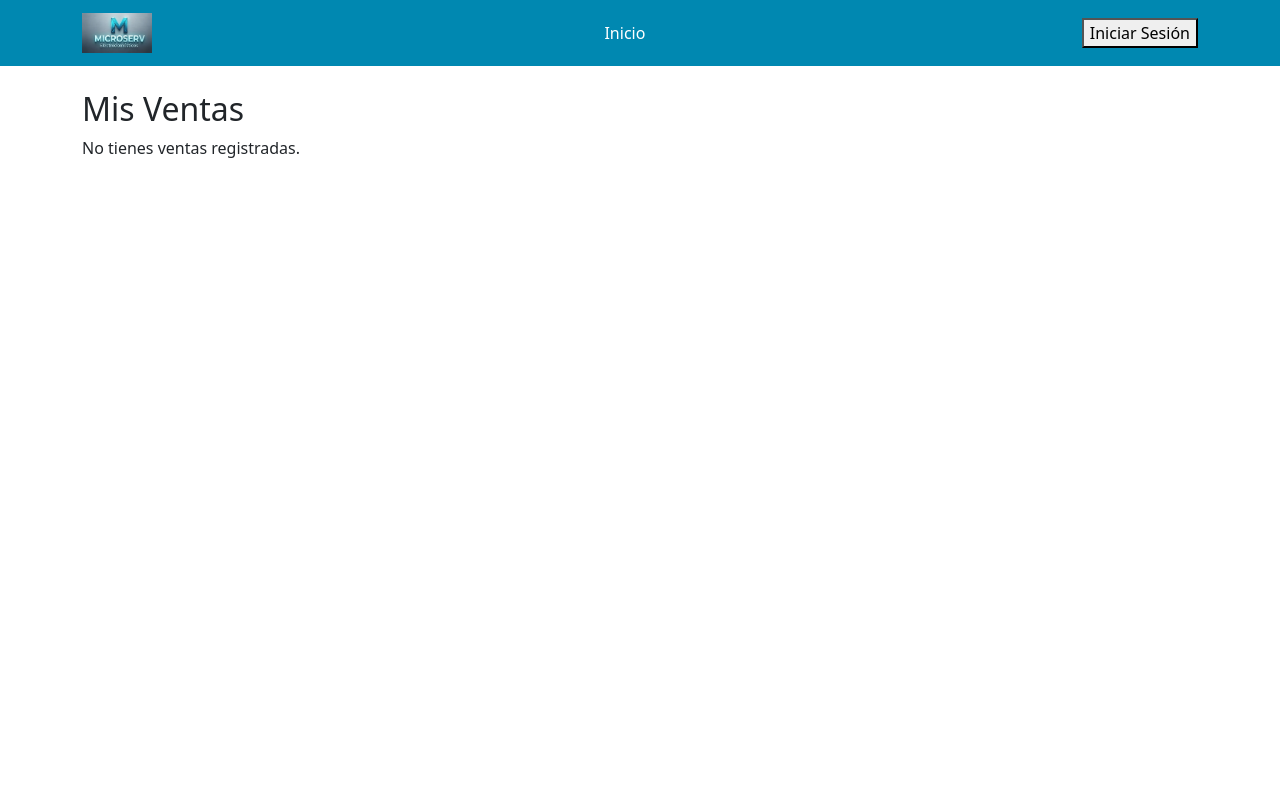
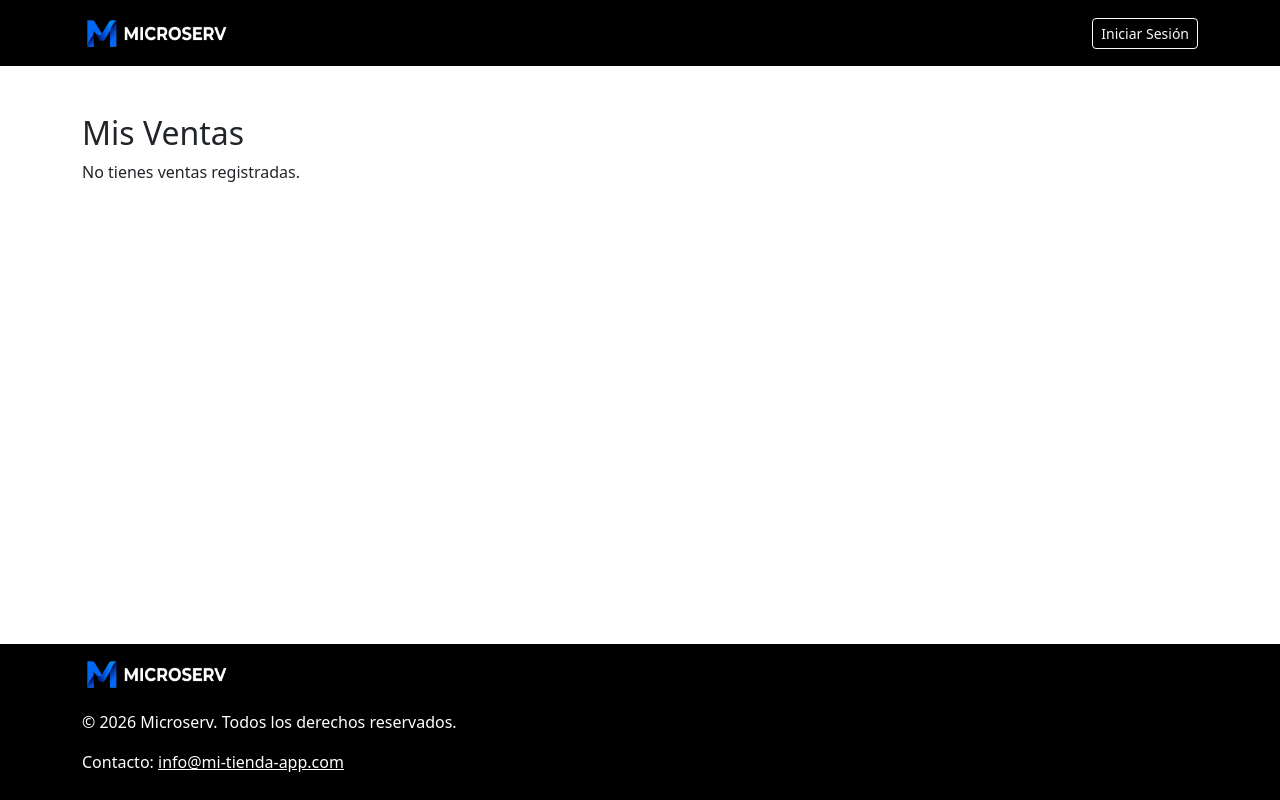
Before and after one commit to Jorgelizarraga94/MicroServ-Front-End-React, a React (Vite) app: page /sales in a window 1280 px wide. Built offline with nearby package versions, Linux system fonts and the light colour scheme.

Commit message:
agregando detalles

```diff
--- a/package.json
+++ b/package.json
@@ -11,6 +11,10 @@
   },
   "dependencies": {
     "@auth0/auth0-react": "^2.22.0",
+    "@emotion/react": "^11.14.0",
+    "@emotion/styled": "^11.14.1",
+    "@mui/icons-material": "^9.2.0",
+    "@mui/material": "^9.2.0",
     "autoprefixer": "^10.5.2",
     "axios": "^1.18.1",
     "bootstrap": "^5.3.8",
--- a/src/App.css
+++ b/src/App.css
@@ -1,6 +1,6 @@
 
 .counter {
-  font-size: 16px;
+
   padding: 5px 10px;
   border-radius: 5px;
   color: var(--accent);
@@ -16,6 +16,29 @@
     outline: 2px solid var(--accent);
     outline-offset: 2px;
   }
+}
+.card-style {
+  width: 13rem;
+  height: 25rem;
+}
+
+.product-name-container{
+  width: 11rem;
+  height: 4rem;
+}
+
+.product-name {
+  font-size: 14px;
+  color: #333; /* Color inicial (ejemplo: gris oscuro) */
+  text-decoration: none;
+  transition: color 0.3s ease; /* Hace que el cambio de color sea suave */
+  cursor: pointer;
+}
+
+
+/* Efecto al pasar el mouse */
+.product-name:hover {
+  color: #0088b1; /* El azul que usas en tu Navbar para que combine */
 }
 
 .hero {
--- a/src/App.jsx
+++ b/src/App.jsx
@@ -3,6 +3,7 @@ import { useEffect, useState } from 'react';
 import axios from 'axios';
 import { BrowserRouter as Router, Routes, Route } from 'react-router-dom';
 import Navbar from './components/Navbar';
+import Footer from './components/Footer';
 import AdminDashboard from './pages/ControlPanel'; // Tu componente de tablero de control
 import HomePage from './pages/HomePage';
 import SalesPage from './pages/SalesPage';
@@ -37,15 +38,21 @@ const ProtectedPage = withAuthenticationRequired(CartPage,{
 function App() {
   return(
     <Router>
+      <div className="d-flex flex-column min-vh-100">
       <Navbar />
       <Toaster position="top-right" /> {/* Posición de las alertas */}
+      <main className="flex-grow-1">
         <Routes>
           <Route path="/" element={<HomePage />} />
           <Route path="/cart" element={<ProtectedPage />} />
           <Route path="/sales" element={<SalesPage />} />
           <Route path="/dashboard" element={<AdminDashboard />} />
         </Routes>
+      </main>
+      <Footer />
+      </div>
     </Router>
+
   );
 }
 
--- /dev/null
+++ b/src/components/Footer.jsx
@@ -0,0 +1,19 @@
+import { Link } from 'react-router-dom';
+import logo from '../assets/images/logo.jpg';
+
+const Footer = () => {
+    return (
+        /* Cambiamos nav por footer y quitamos las clases de Bootstrap navbar */
+        <footer style={{ backgroundColor: '#000000', padding: '10px 0', marginTop: 'auto' }}>
+            <div className="container">
+                <Link className="text-white" to="/">
+                    <img src={logo} alt="Logo" style={{ height: '40px', width: '150px' }}  />
+                </Link>
+                <p className=" text-white mt-3">&copy; 2026 Microserv. Todos los derechos reservados.</p>
+                <p className="text-white">Contacto: <a href="mailto:info@mi-tienda-app.com" className="text-white">info@mi-tienda-app.com</a></p>
+            </div>
+        </footer>
+    );
+};
+
+export default Footer;
--- a/src/components/NavBar.jsx
+++ b/src/components/NavBar.jsx
@@ -1,54 +1,76 @@
 import { Link } from 'react-router-dom';
+import { useAuth0 } from "@auth0/auth0-react";
 import logo from '../assets/images/logo.jpg';
-import CartPage from '../pages/CartPage';
-import { useAuth0 } from "@auth0/auth0-react";
-
 
 const Navbar = () => {
-    // 1. Mueve el hook AQUÍ DENTRO
     const { loginWithRedirect, logout, isAuthenticated, user } = useAuth0();
 
+    // Tu lógica de admin
     const namespace = 'https://mi-tienda-app.com/roles';
     const roles = user?.[namespace] || [];
     const isAdmin = roles.includes('admin');
 
-
     return (
-        <nav className="navbar mb-4" style={{ backgroundColor: '#0088b1' }}>
+        <nav className="navbar navbar-expand-lg navbar-dark mb-4" style={{ backgroundColor: '#000000' }}>
+            {/* El 'container' es el que centra el contenido y le da el ancho uniforme */}
             <div className="container">
-                <Link className="navbar-brand text-white" to="/">
-                    <img src={logo} alt="Logo" style={{ height: '40px', width: '70px' }} />
+                <Link className="navbar-brand" to="/">
+                    <img src={logo} alt="Logo" style={{ height: '40px', width: '150px' }} />
                 </Link>
 
-                <div className="d-flex">
-                    <Link className="nav-link text-white mx-2" to="/">Inicio</Link>
-                    {/* Solo mostramos el Panel si es ADMIN */}
-                    {isAuthenticated && isAdmin && (
-                        <Link className="nav-link text-white" to="/dashboard">Panel de Control</Link>
-                    )}
-                    {/* Solo mostramos estos si está autenticado */}
-                    {isAuthenticated && (
-                        <>
-                            <Link className="nav-link text-white" to="/cart">
-                                <i className="bi bi-cart-check-fill"></i>
+                {/* Botón para menú en móviles */}
+                <button className="navbar-toggler" type="button" data-bs-toggle="collapse" data-bs-target="#navbarNav">
+                    <span className="navbar-toggler-icon"></span>
+                </button>
+
+                <div className="collapse navbar-collapse" id="navbarNav">
+                    {/* Enlaces a la izquierda */}
+                    <ul className="navbar-nav me-auto">
+                      {isAuthenticated && (
+                        <li className="nav-item">
+                            <Link className="nav-link text-white" to="/">Inicio</Link>
+                        </li>
+                      )}
+                        {isAuthenticated && isAdmin && (
+                            <li className="nav-item">
+                                <Link className="nav-link text-white" to="/dashboard">Panel de Control</Link>
+                            </li>
+                        )}
+                        {isAuthenticated && (
+                            <li className="nav-item">
+                                <Link className="nav-link text-white" to="/sales">Mis compras</Link>
+                            </li>
+                        )}
+                    </ul>
+
+                    {/* Lado derecho: Carrito y Autenticación */}
+                    <div className="d-flex align-items-center">
+                        {isAuthenticated && (
+                            <Link className="nav-link text-white me-3" to="/cart">
+                                <i className="bi bi-cart-check-fill" style={{ fontSize: '1.5rem' }}></i>
                             </Link>
-                            <Link className="nav-link text-white" to="/sales">Ventas</Link>
-                        </>
-                    )}
-                </div>
+                        )}
 
-                <div>
-                    {/* 2. Operador ternario corregido */}
-                    {!isAuthenticated ? (
-                        <button onClick={() => loginWithRedirect()}>Iniciar Sesión</button>
-                    ) : (
-                        <>
-                            <p className="text-white">Hola, {user.name}</p>
-                            <button onClick={() => logout({ logoutParams: { returnTo: window.location.origin } })}>
-                                Cerrar Sesión
+                        {!isAuthenticated ? (
+                            <button className="btn btn-outline-light btn-sm" onClick={() => loginWithRedirect()}>
+                                Iniciar Sesión
                             </button>
-                        </>
-                    )}
+                        ) : (
+                            <div className="dropdown">
+                                <button className="btn btn-link nav-link text-white dropdown-toggle" type="button" data-bs-toggle="dropdown">
+                                    <img src={user?.picture} alt={user?.name} style={{ width: '30px', borderRadius: '50%', marginRight: '8px' }} />
+                                    {user?.name}
+                                </button>
+                                <ul className="dropdown-menu dropdown-menu-end">
+                                    <li>
+                                        <button className="dropdown-item" onClick={() => logout({ logoutParams: { returnTo: window.location.origin } })}>
+                                            Cerrar Sesión
+                                        </button>
+                                    </li>
+                                </ul>
+                            </div>
+                        )}
+                    </div>
                 </div>
             </div>
         </nav>
--- a/src/index.css
+++ /dev/null
@@ -1,111 +0,0 @@
-:root {
-  --text: #6b6375;
-  --text-h: #08060d;
-  --bg: #fff;
-  --border: #e5e4e7;
-  --code-bg: #f4f3ec;
-  --accent: #aa3bff;
-  --accent-bg: rgba(170, 59, 255, 0.1);
-  --accent-border: rgba(170, 59, 255, 0.5);
-  --social-bg: rgba(244, 243, 236, 0.5);
-  --shadow:
-    rgba(0, 0, 0, 0.1) 0 10px 15px -3px, rgba(0, 0, 0, 0.05) 0 4px 6px -2px;
-
-  --sans: system-ui, 'Segoe UI', Roboto, sans-serif;
-  --heading: system-ui, 'Segoe UI', Roboto, sans-serif;
-  --mono: ui-monospace, Consolas, monospace;
-
-  font: 18px/145% var(--sans);
-  letter-spacing: 0.18px;
-  color-scheme: light dark;
-  color: var(--text);
-  background: var(--bg);
-  font-synthesis: none;
-  text-rendering: optimizeLegibility;
-  -webkit-font-smoothing: antialiased;
-  -moz-osx-font-smoothing: grayscale;
-
-  @media (max-width: 1024px) {
-    font-size: 16px;
-  }
-}
-
-@media (prefers-color-scheme: dark) {
-  :root {
-    --text: #9ca3af;
-    --text-h: #f3f4f6;
-    --bg: #16171d;
-    --border: #2e303a;
-    --code-bg: #1f2028;
-    --accent: #c084fc;
-    --accent-bg: rgba(192, 132, 252, 0.15);
-    --accent-border: rgba(192, 132, 252, 0.5);
-    --social-bg: rgba(47, 48, 58, 0.5);
-    --shadow:
-      rgba(0, 0, 0, 0.4) 0 10px 15px -3px, rgba(0, 0, 0, 0.25) 0 4px 6px -2px;
-  }
-
-  #social .button-icon {
-    filter: invert(1) brightness(2);
-  }
-}
-
-body {
-  margin: 0;
-}
-
-#root {
-  width: 1126px;
-  max-width: 100%;
-  margin: 0 auto;
-  text-align: center;
-  border-inline: 1px solid var(--border);
-  min-height: 100svh;
-  display: flex;
-  flex-direction: column;
-  box-sizing: border-box;
-}
-
-h1,
-h2 {
-  font-family: var(--heading);
-  font-weight: 500;
-  color: var(--text-h);
-}
-
-h1 {
-  font-size: 56px;
-  letter-spacing: -1.68px;
-  margin: 32px 0;
-  @media (max-width: 1024px) {
-    font-size: 36px;
-    margin: 20px 0;
-  }
-}
-h2 {
-  font-size: 24px;
-  line-height: 118%;
-  letter-spacing: -0.24px;
-  margin: 0 0 8px;
-  @media (max-width: 1024px) {
-    font-size: 20px;
-  }
-}
-p {
-  margin: 0;
-}
-
-code,
-.counter {
-  font-family: var(--mono);
-  display: inline-flex;
-  border-radius: 4px;
-  color: var(--text-h);
-}
-
-code {
-  font-size: 15px;
-  line-height: 135%;
-  padding: 4px 8px;
-  background: var(--code-bg);
-}
--- a/src/main.jsx
+++ b/src/main.jsx
@@ -6,6 +6,7 @@ import 'bootstrap/dist/css/bootstrap.min.css';
 import 'bootstrap-icons/font/bootstrap-icons.css'; // <--- ESTO ES LO QUE FALTA
 import CartProvider from './pages/CartContext';
 import { StrictMode } from 'react';
+import './App.css';
 
 ReactDOM.createRoot(document.getElementById('root')).render(
 
```
Also changed, not shown: src/components/ProductCard.jsx (+11 -9 lines), src/pages/SalesPage.jsx (+15 -17 lines), src/assets/Images/logo.jpg, 1 other file (tests, documents, lock files or other folders). Lines whose indentation alone changed are shown as unchanged.
